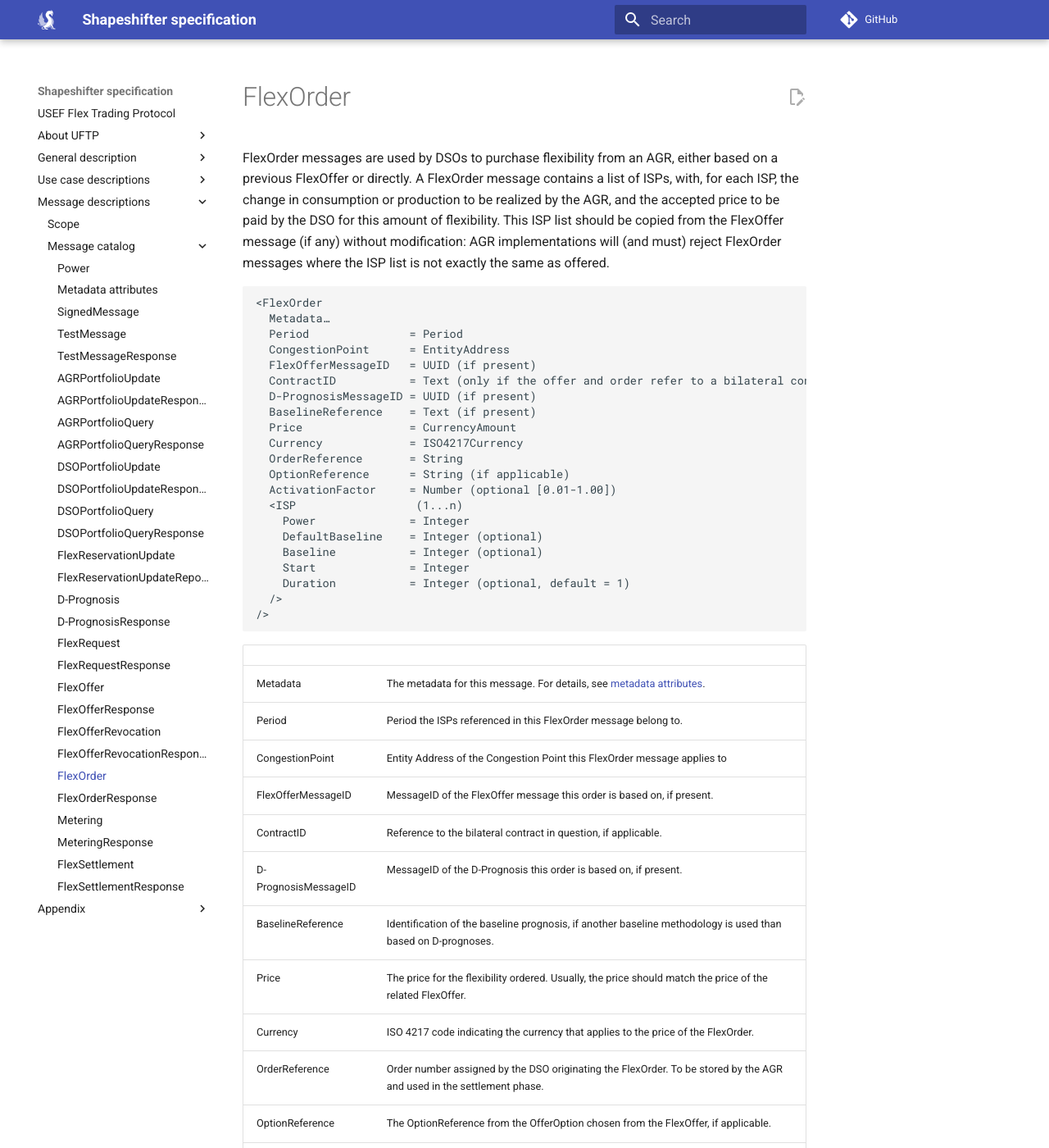
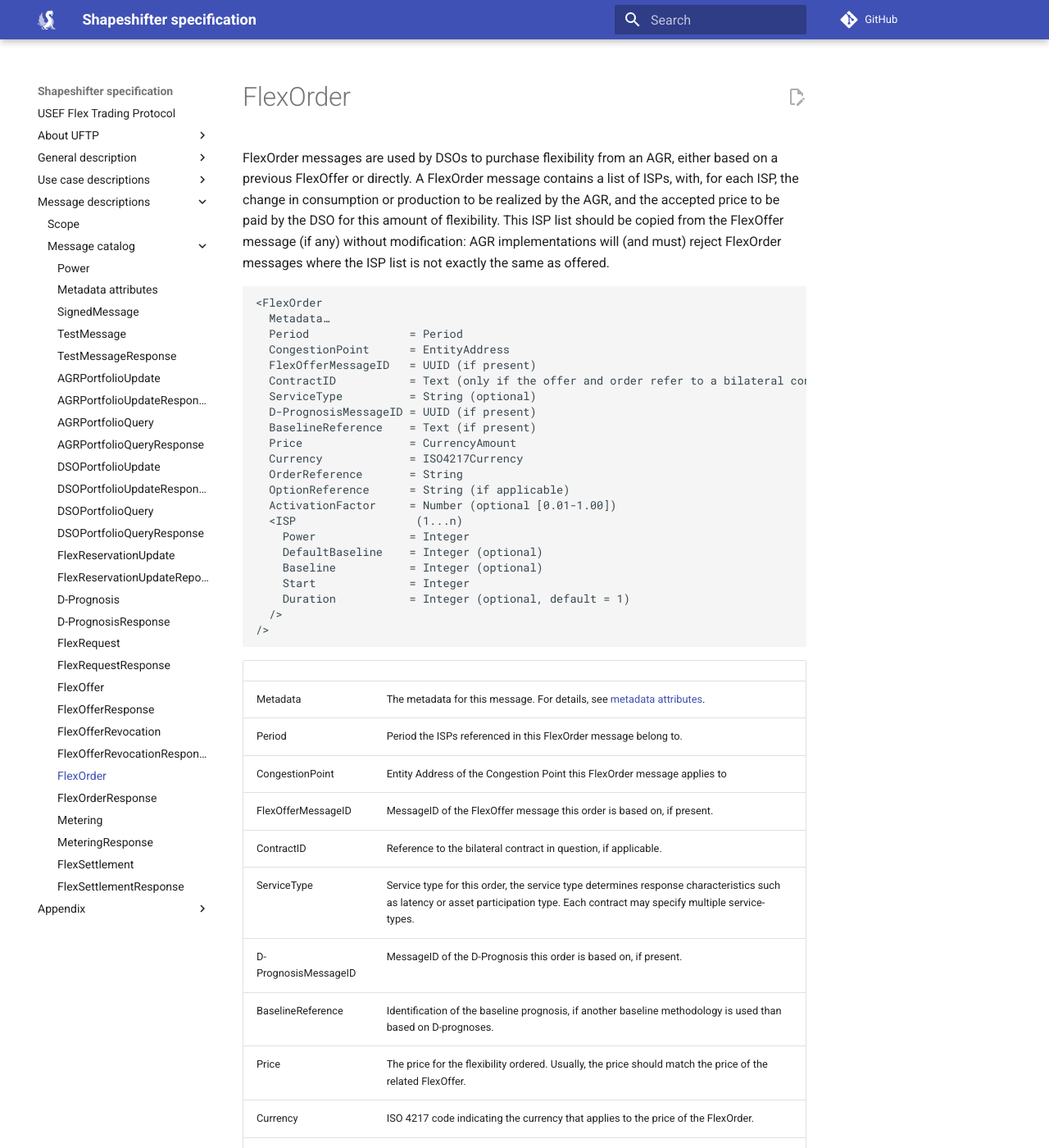
Before and after one commit to shapeshifter/shapeshifter-specification, an MkDocs documentation site: the page built from docs/message-descriptions/message-catalog/flex-order.md, in a window 1280 px wide and 1400 px high. Shown: the whole window at 82% size. Built offline with MkDocs 1.6.1 and Material for MkDocs 9.7.7, drawn with Linux system fonts in a browser that asks for light colours; comment, search, counter and statistics services are not loaded; the version menu is left out.

Commit message:
Add ServiceType to FlexOrder message

```diff
--- a/docs/message-descriptions/message-catalog/flex-order.md
+++ b/docs/message-descriptions/message-catalog/flex-order.md
@@ -20,6 +20,7 @@ must) reject FlexOrder messages where the ISP list is not exactly the same as of
   CongestionPoint      = EntityAddress
   FlexOfferMessageID   = UUID (if present)
   ContractID           = Text (only if the offer and order refer to a bilateral contract)
+  ServiceType          = String (optional)
   D-PrognosisMessageID = UUID (if present)
   BaselineReference    = Text (if present)
   Price                = CurrencyAmount
@@ -44,6 +45,7 @@ must) reject FlexOrder messages where the ISP list is not exactly the same as of
 | CongestionPoint      | Entity Address of the Congestion Point this FlexOrder message applies to                                                                                                                                                                                        |
 | FlexOfferMessageID   | MessageID of the FlexOffer message this order is based on, if present.                                                                                                                                                                                          |
 | ContractID           | Reference to the bilateral contract in question, if applicable.                                                                                                                                                                                                 |
+| ServiceType          | Service type for this order, the service type determines response characteristics such as latency or asset participation type. Each contract may specify multiple service-types.                                                                                |
 | D-PrognosisMessageID | MessageID of the D-Prognosis this order is based on, if present.                                                                                                                                                                                                |
 | BaselineReference    | Identification of the baseline prognosis, if another baseline methodology is used than based on D-prognoses.                                                                                                                                                    |
 | Price                | The price for the flexibility ordered. Usually, the price should match the price of the related FlexOffer.                                                                                                                                                      |
```
Also changed, not shown: 1 other file.
